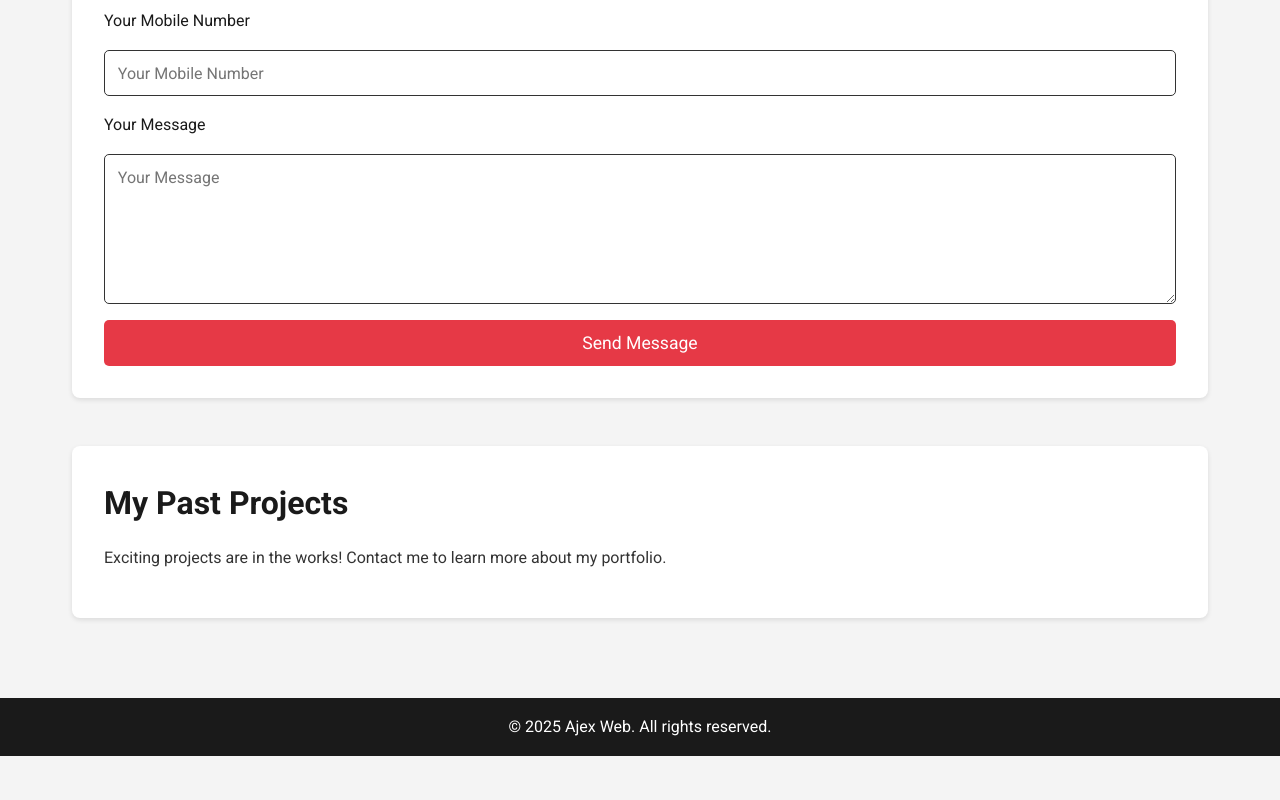
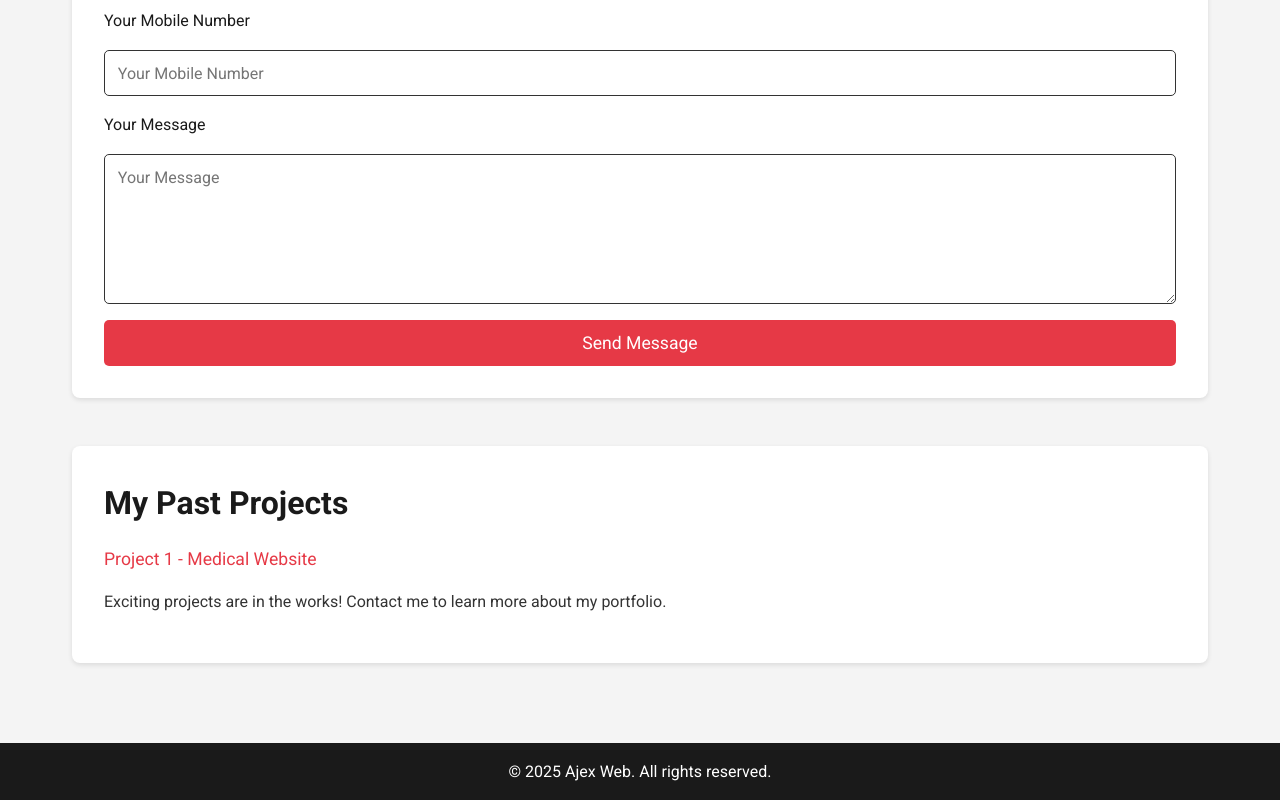
Before and after one commit to ajexweb/Ajex-Web, a plain HTML site: page index.html in a window 1280 px wide. Shown: the part 1648-2448 px from the top of the page. Before the commit the page ends 2404 px from the top, so only its background shows below. Drawn offline with Linux system fonts and the light colour scheme.

Commit message:
Update index.html
Add some my past projects details

```diff
--- a/index.html
+++ b/index.html
@@ -267,7 +267,7 @@
         <section id="projects" class="projects">
             <h2>My Past Projects</h2>
             <!-- Replace with real project links when available -->
-            <!-- <p><a href="https://example-project1.com" target="_blank" rel="noopener">Project 1 - E-commerce Website</a></p> -->
+            <p><a href="https://hindustanlaboratory.github.io/Hindustan-Laboratory-/" target="_blank" rel="noopener">Project 1 - Medical Website</a>
             <!-- <p><a href="https://example-project2.com" target="_blank" rel="noopener">Project 2 - Portfolio Website</a></p> -->
             <!-- <p><a href="https://example-project3.com" target="_blank" rel="noopener">Project 3 - Business Landing Page</a></p> -->
             <p>Exciting projects are in the works! Contact me to learn more about my portfolio.</p>
```
